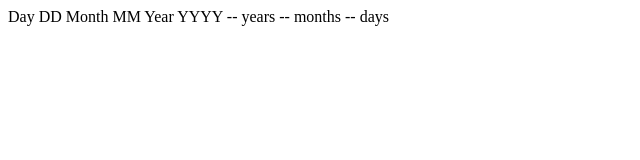
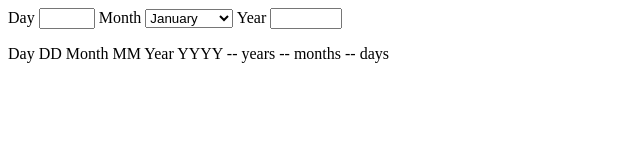
Before and after one commit to CJ-Cepe/fm-age-calculator-app, a plain HTML site: page index.html in a window 1280 px wide. Shown: the whole page, without its empty margins (0-640 px from the left). Drawn offline with nearby package versions, Linux system fonts and the light colour scheme; files that its build step writes are made by us from their sources.

Commit message:
Feat: set initial html structure/content

```diff
--- a/index.html
+++ b/index.html
@@ -11,7 +11,46 @@
 </head>
 
 <body>
+  <main>
+    <article class="card">
+      <form action="">
 
+        <label for="day">
+          Day
+          <input id="day" name="day" type="number" min="1" max="31" required>
+        </label>
+
+        <label for="month">
+          Month
+          <select id="month" name="month" required>
+            <option value="1">January</option>
+            <option value="2">February</option>
+            <option value="3">March</option>
+            <option value="4">April</option>
+            <option value="5">May</option>
+            <option value="6">June</option>
+            <option value="7">July</option>
+            <option value="8">August</option>
+            <option value="9">September</option>
+            <option value="10">October</option>
+            <option value="11">November</option>
+            <option value="12">December</option>
+          </select>
+        </label>
+
+        <label for="year">
+          Year
+          <input id="year" name="year" type="number" min="1800" max="2024" required>
+        </label>
+
+      </form>
+      <section class="results">
+        <p class="years"><span></span></p>
+        <p class="months"><span></span></p>
+        <p class="days"><span></span></p>
+      </section>
+    </article>
+  </main>
   Day
   DD
 
```
